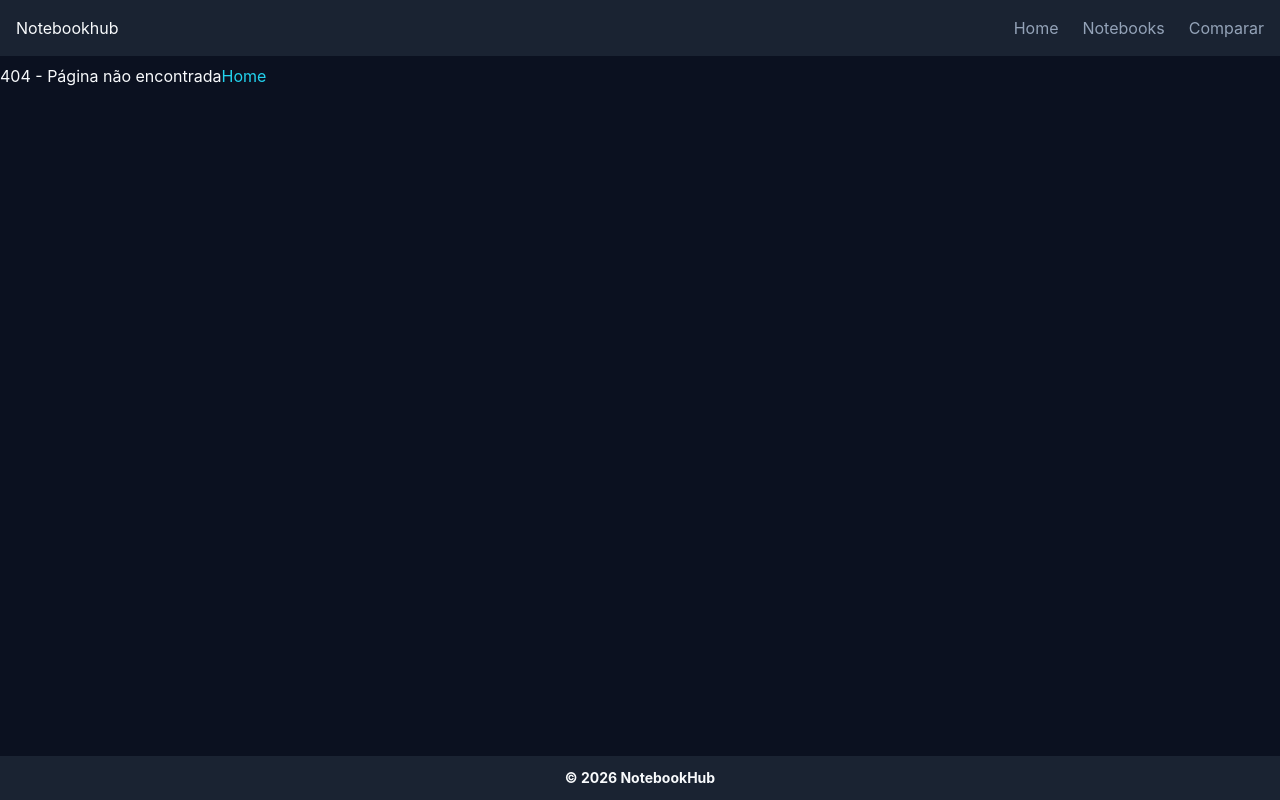
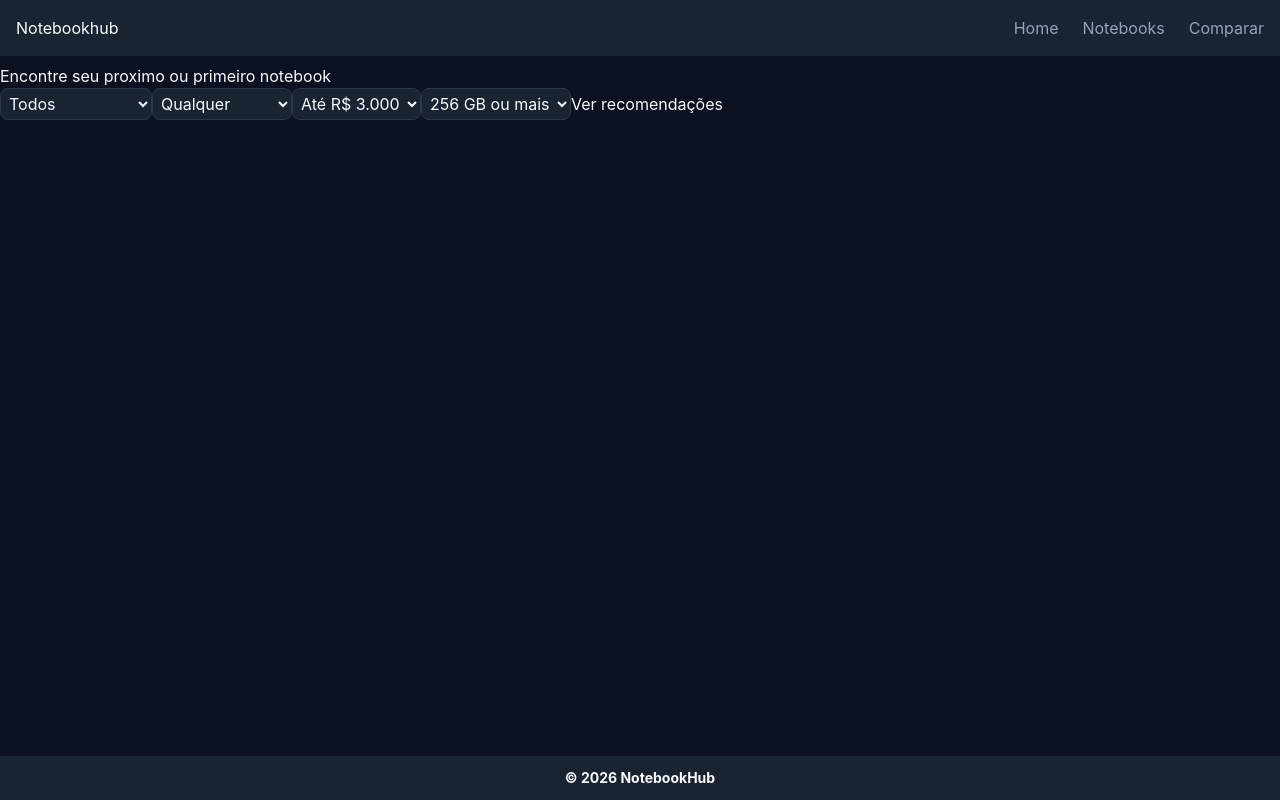
Before and after one commit to alessandrocamargo/notebookhub, a React (Vite) app: page /recomendacao in a window 1280 px wide. Before the commit this address had no page. Built offline with nearby package versions, Linux system fonts and the light colour scheme.

Commit message:
feat: implementa pagina de recomendacao com questionario e pontuacao

```diff
--- a/src/App.jsx
+++ b/src/App.jsx
@@ -7,6 +7,7 @@ import NotebookDetailsPage from './pages/NotebookDetailsPage';
 import CategoryPage from './pages/CategoryPage';
 import { ComparisonProvider } from './context/ComparisonContext';
 import ComparePage from './pages/ComparePage';
+import RecommendatioPage from './pages/RecommendationPage';
 
 function App() {
 
@@ -19,6 +20,7 @@ function App() {
           <Route path='/notebooks/:id' element={<NotebookDetailsPage />} />
           <Route path='/categoria/:slug' element={<CategoryPage />} />
           <Route path='/comparar' element={<ComparePage />} />
+          <Route path='/recomendacao' element={<RecommendatioPage />} />
           <Route path='*' element={<NotFoundPage />} />
         </Routes>
       </Layout>
--- /dev/null
+++ b/src/pages/RecommendationPage.jsx
@@ -0,0 +1,70 @@
+import { useState } from "react";
+import { getRecommendations } from "../services/recomendations";
+import { notebooks } from "../data/Notebooks";
+import FilterSelect from "../components/FilterSelect";
+import NotebookGrid from "../components/NotebookGrid";
+
+export default function RecommendatioPage() {
+    const [answers, setAnswers] = useState({
+        category: "Todos",
+        gpuType: "",
+        maxPrice: null,
+        minStorage: null
+    })
+
+    const [showResults, setSHowResults] = useState(false)
+
+    const [recommendations, setRecommendations] = useState([])
+
+    function handleSubmit() {
+        setSHowResults(true)
+        setRecommendations(getRecommendations(notebooks, answers))
+    }
+
+
+
+    const uniqueCategories = [...new Set(notebooks.flatMap(notebook => notebook.categories))]
+    const categoryOptionsFromData = uniqueCategories.map(category => ({
+        label: category,
+        value:category
+    }))
+    const categoryOptions =[
+        {label: "Todos", value:"Todos"},
+        ...categoryOptionsFromData
+    ]
+
+    const gpuOptions = [
+        { label: "Qualquer", value: "" },
+        { label: "GPU dedicada", value: "dedicated" },
+        { label: "GPU integrada", value: "integrated" }
+    ]
+
+    const priceOptions = [
+        { label: "Até R$ 3.000", value: 3000 },
+        { label: "Até R$ 4.000", value: 4000 },
+        { label: "Até R$ 5.000", value: 5000 },
+        { label: "Até R$ 6.000", value: 6000 }
+    ]
+
+    const storageOptions = [
+        { label: "256 GB ou mais", value: 256 },
+        { label: "512 GB ou mais", value: 512 },
+        { label: "1 TB ou mais", value: 1024 }
+    ]
+    return (
+        <div>
+            {!showResults ? (
+                <div>
+                    <h1>Encontre seu proximo ou primeiro notebook</h1>
+                    <FilterSelect value={answers.category} onChange={(value) => setAnswers({ ...answers, category: value })} options={categoryOptions} />
+                    <FilterSelect value={answers.gpuType} onChange={(value) => setAnswers({ ...answers, gpuType: value })} options={gpuOptions} />
+                    <FilterSelect value={answers.maxPrice} onChange={(value) => setAnswers({ ...answers, maxPrice: value })} options={priceOptions} />
+                    <FilterSelect value={answers.minStorage} onChange={(value) => setAnswers({ ...answers, minStorage: value })} options={storageOptions} />
+                    <button onClick={handleSubmit}>Ver recomendações</button>
+                </div>
+            ) : (
+                <NotebookGrid notebooks={recommendations} />
+            )}
+        </div>
+    )
+}
```
Also changed, not shown: src/services/recomendations.js (renamed from src/services/recomendation.js).
